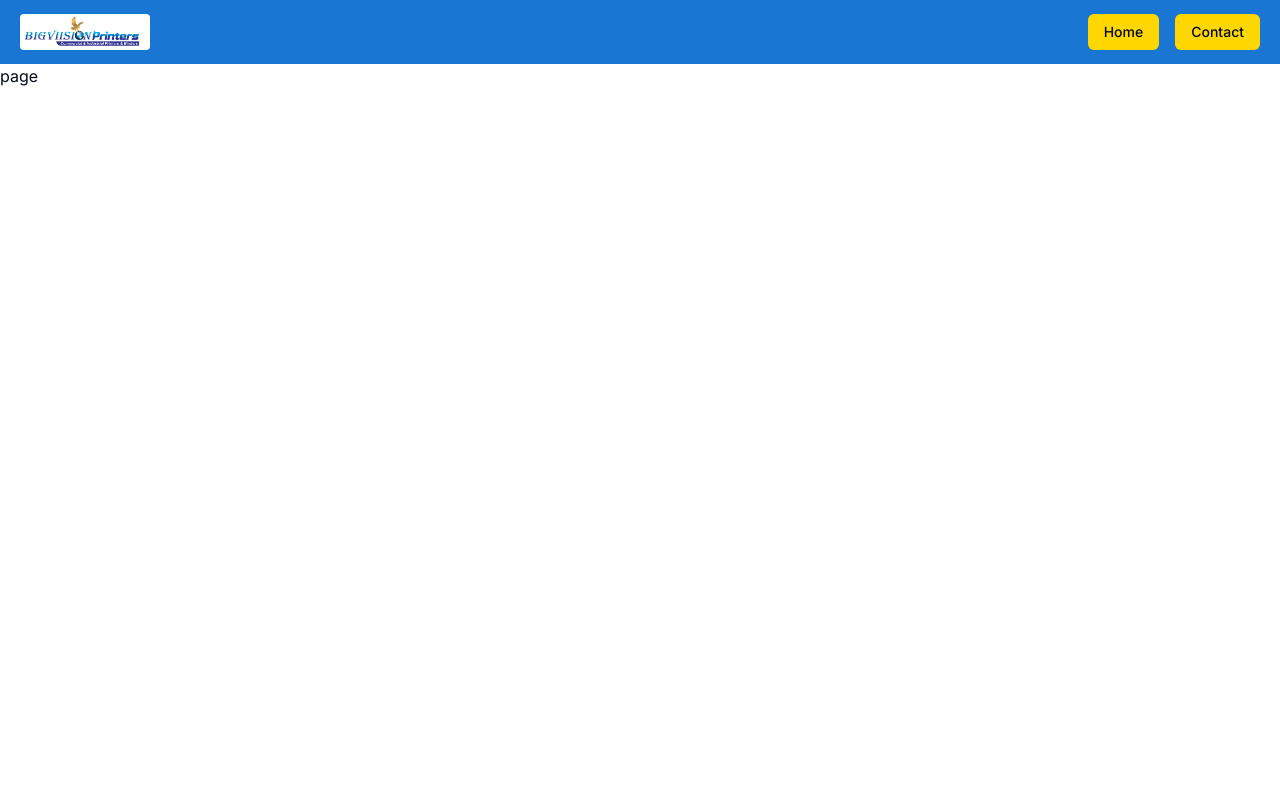
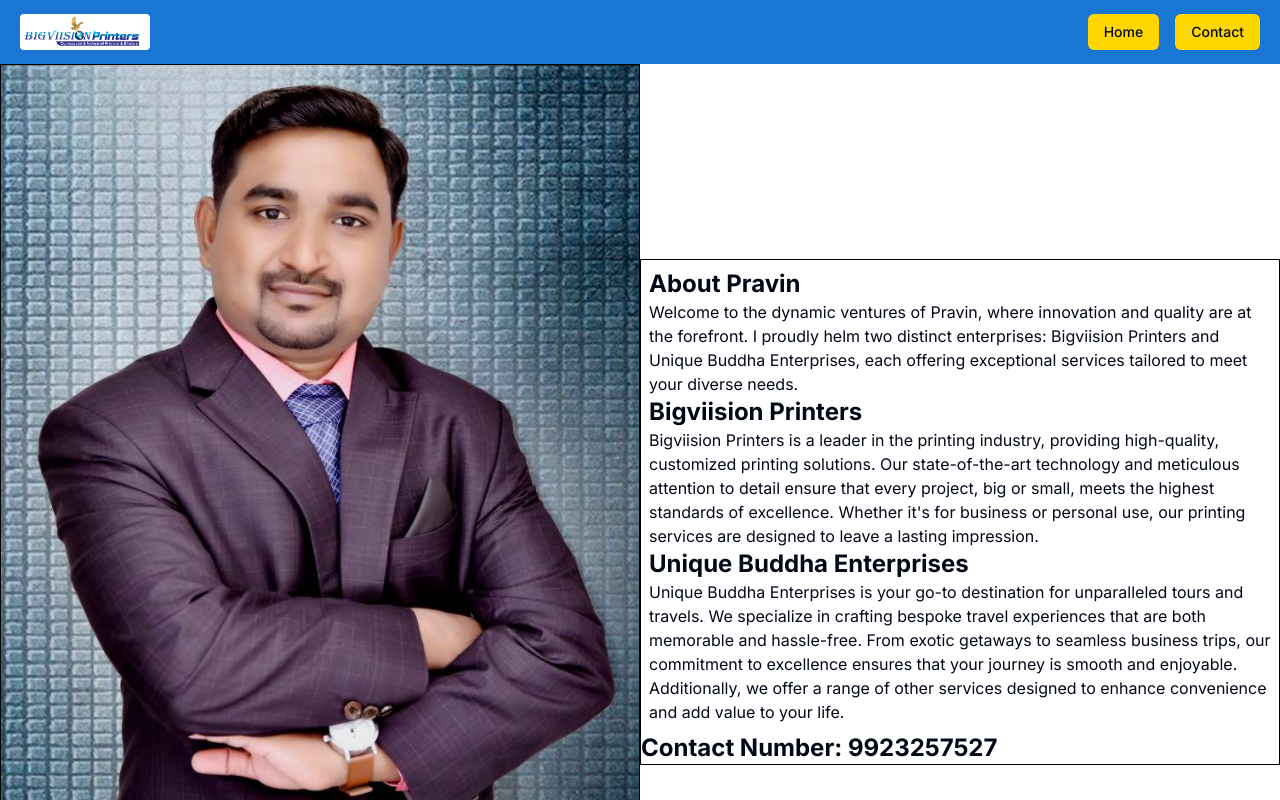
Before and after one commit to jmPramod/bigViision2-, a Next.js app: page /contact in a window 1280 px wide. Shown: the top 800 px of the page. Built offline with nearby package versions, Linux system fonts and the light colour scheme.

Commit message:
Added image and description to the contact page

```diff
--- a/src/app/(pages)/contact/page.tsx
+++ b/src/app/(pages)/contact/page.tsx
@@ -1,7 +1,88 @@
-import React from 'react';
+import Image from "next/image";
+import React from "react";
 
 const page = () => {
-  return <div>page</div>;
+  return (
+    <div className="flex items-center justify-center w-full md:flex-row flex-col">
+      <div className="w-full md:w-[50%] border border-black">
+        <Image
+          className="w-full"
+          src="/image/profileImage.JPEG"
+          alt=""
+          width={100}
+          height={100}
+        />
+      </div>
+      <div className="w-full md:w-[50%] border border-black">
+        <div>
+          <div className="p-2">
+            <div>
+              <div className="text-2xl font-bold">About Pravin</div>
+              <div className="font-normal">
+                Welcome to the dynamic ventures of Pravin, where innovation and
+                quality are at the forefront. I proudly helm two distinct
+                enterprises: Bigviision Printers and Unique Buddha Enterprises,
+                each offering exceptional services tailored to meet your diverse
+                needs.
+              </div>
+            </div>
+            <div>
+              <div className="text-2xl font-bold">Bigviision Printers</div>
+              <div className="font-normal">
+                Bigviision Printers is a leader in the printing industry,
+                providing high-quality, customized printing solutions. Our
+                state-of-the-art technology and meticulous attention to detail
+                ensure that every project, big or small, meets the highest
+                standards of excellence. Whether it's for business or personal
+                use, our printing services are designed to leave a lasting
+                impression.
+              </div>
+            </div>
+
+            <div>
+              <div className="text-2xl font-bold">
+                Unique Buddha Enterprises
+              </div>
+              <div className="font-normal-">
+                Unique Buddha Enterprises is your go-to destination for
+                unparalleled tours and travels. We specialize in crafting
+                bespoke travel experiences that are both memorable and
+                hassle-free. From exotic getaways to seamless business trips,
+                our commitment to excellence ensures that your journey is smooth
+                and enjoyable. Additionally, we offer a range of other services
+                designed to enhance convenience and add value to your life.
+              </div>
+            </div>
+          </div>
+
+          <div className="text-2xl font-bold">Contact Number: 9923257527</div>
+          {/* <styles.buttonContainer>
+            <styles.whatsappLinkTag
+              href="https://wa.me/9923257527" // Replace with your number
+              // className={styles.button}
+              target="_blank"
+              rel="noopener noreferrer"
+            >
+              <styles.whatsappIcon />
+            </styles.whatsappLinkTag>
+            <styles.emailLinkTag href="mailto:bigviisionprinters@gmail.com">
+              <styles.emailIcon />
+            </styles.emailLinkTag>
+            {mobile && (
+              <>
+                <styles.phoneLinkTag href="tel:+9923257527">
+                  <styles.phoneIcon />
+                </styles.phoneLinkTag>
+                <styles.messageLinkTag href="sms:+9923257527">
+                  <styles.messageIcon />
+                </styles.messageLinkTag>
+              </>
+            )}
+          </styles.buttonContainer> */}
+        </div>
+      </div>
+    </div>
+  );
 };
 
 export default page;
```
